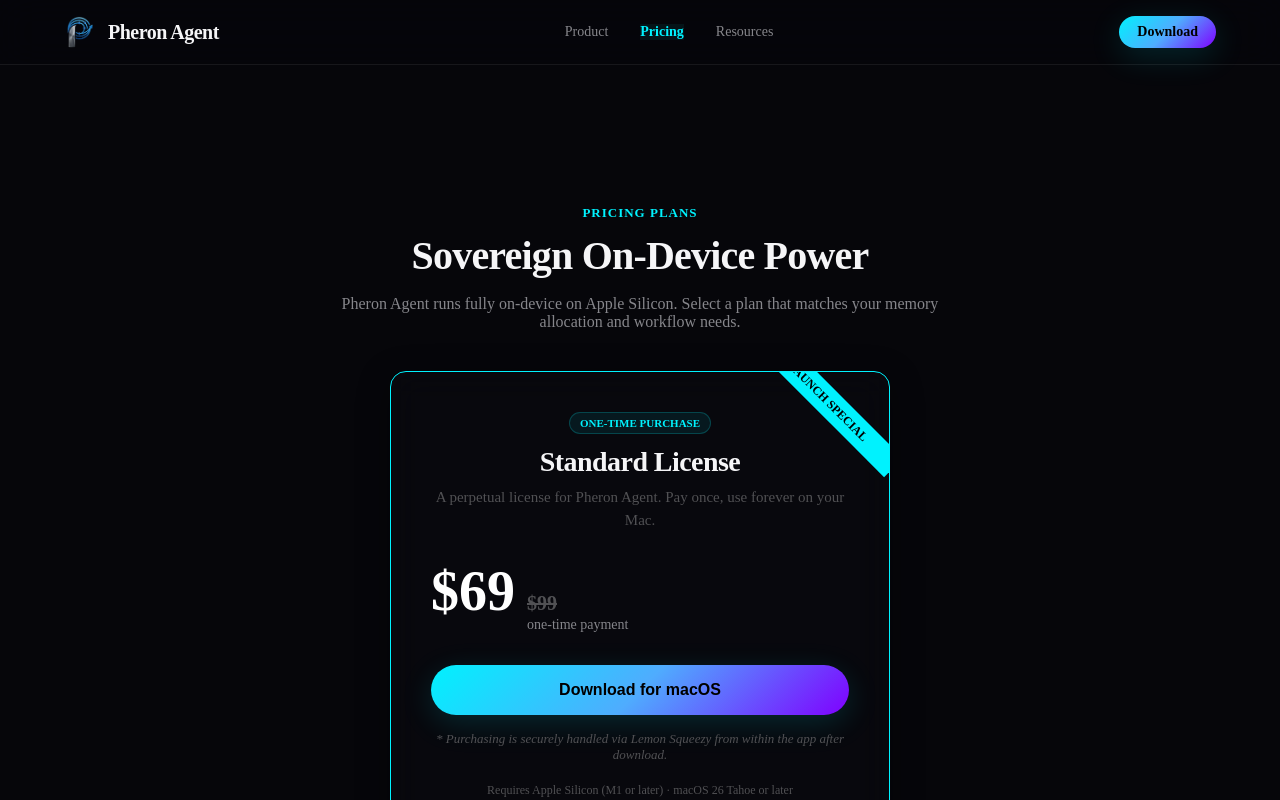
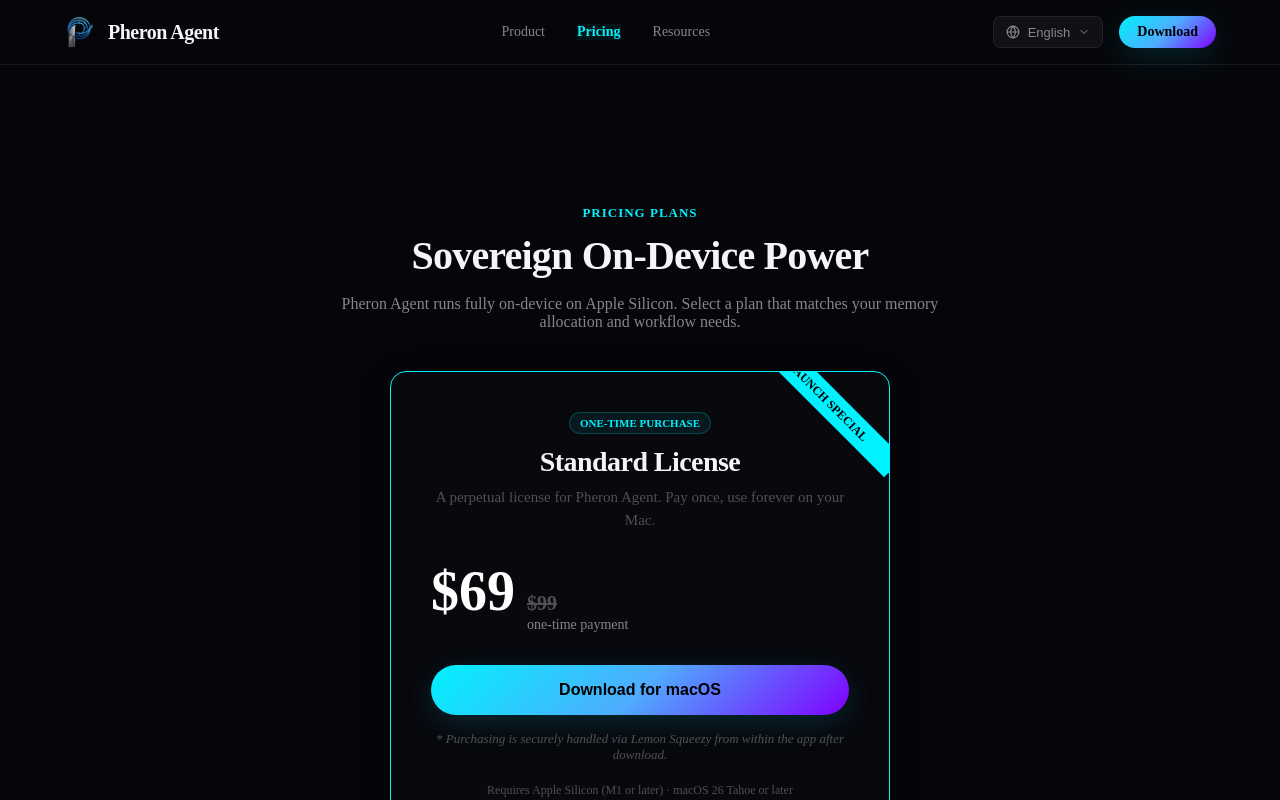
Before and after one commit to trgysvc/PheronAgentWeb, a Next.js app: page /pricing in a window 1280 px wide. Shown: the top 800 px of the page. Built offline with nearby package versions, Linux system fonts and the light colour scheme.

Commit message:
refactor: centralize language configuration and add header language selector dropdown

```diff
--- a/src/app/components/SiteHeader.tsx
+++ b/src/app/components/SiteHeader.tsx
@@ -1,16 +1,32 @@
 "use client";
 
+import { useState, useRef, useEffect } from "react";
 import Image from "next/image";
 import Link from "next/link";
 import styles from "../page.module.css";
 import { useLanguage } from "../../context/LanguageContext";
+import { LANGUAGES } from "../../i18n";
 
 interface SiteHeaderProps {
   activeTab?: string;
 }
 
 export default function SiteHeader({ activeTab }: SiteHeaderProps) {
-  const { language, t } = useLanguage();
+  const { language, setLanguage, t } = useLanguage();
+  const [languageDropdownOpen, setLanguageDropdownOpen] = useState(false);
+  const dropdownRef = useRef<HTMLDivElement>(null);
+
+  useEffect(() => {
+    function handleClickOutside(event: MouseEvent) {
+      if (dropdownRef.current && !dropdownRef.current.contains(event.target as Node)) {
+        setLanguageDropdownOpen(false);
+      }
+    }
+    document.addEventListener("mousedown", handleClickOutside);
+    return () => document.removeEventListener("mousedown", handleClickOutside);
+  }, []);
+
+  const currentLangObj = LANGUAGES.find((l) => l.code === language) || LANGUAGES[0];
 
   return (
     <header className={styles.header}>
@@ -64,6 +80,47 @@
           </div>
         </nav>
         <div className={styles.navActions}>
+          {/* Header Language Selector */}
+          <div className={styles.languageContainer} ref={dropdownRef} style={{ position: "relative" }}>
+            <button
+              className={styles.languageBtn}
+              onClick={() => setLanguageDropdownOpen(!languageDropdownOpen)}
+              style={{ background: "rgba(255,255,255,0.05)", padding: "6px 12px", borderRadius: "8px", border: "1px solid var(--border-glass)" }}
+            >
+              <svg className={styles.globeIcon} viewBox="0 0 24 24" fill="none" stroke="currentColor" strokeWidth="2" strokeLinecap="round" strokeLinejoin="round" style={{ width: "14px", height: "14px" }}>
+                <circle cx="12" cy="12" r="10" />
+                <line x1="2" y1="12" x2="22" y2="12" />
+                <path d="M12 2a15.3 15.3 0 0 1 4 10 15.3 15.3 0 0 1-4 10 15.3 15.3 0 0 1-4-10 15.3 15.3 0 0 1 4-10z" />
+              </svg>
+              <span>{currentLangObj.label}</span>
+              <svg className={`${styles.caretIcon} ${languageDropdownOpen ? styles.caretIconOpen : ""}`} viewBox="0 0 24 24" fill="none" stroke="currentColor" strokeWidth="2" strokeLinecap="round" strokeLinejoin="round" style={{ width: "12px", height: "12px" }}>
+                <polyline points="6 9 12 15 18 9" />
+              </svg>
+            </button>
+
+            {languageDropdownOpen && (
+              <div className={styles.languageDropdown} style={{ right: 0, top: "100%", marginTop: "8px" }}>
+                {LANGUAGES.map((langItem) => (
+                  <button
+                    key={langItem.code}
+                    className={`${styles.languageOption} ${language === langItem.code ? styles.languageOptionActive : ""}`}
+                    onClick={() => {
+                      setLanguage(langItem.code);
+                      setLanguageDropdownOpen(false);
+                    }}
+                  >
+                    <span>{langItem.label}</span>
+                    {language === langItem.code && (
+                      <svg className={styles.checkIcon} viewBox="0 0 24 24" fill="none" stroke="currentColor" strokeWidth="2.5" strokeLinecap="round" strokeLinejoin="round" style={{ width: "12px", height: "12px" }}>
+                        <polyline points="20 6 9 17 4 12" />
+                      </svg>
+                    )}
+                  </button>
+                ))}
+              </div>
+            )}
+          </div>
+
           <Link href="/download" className={`${styles.navBtn} btn-primary`}>{t("nav.download", "Download")}</Link>
         </div>
       </div>
--- a/src/app/resources/docs/[lang]/[...slug]/page.tsx
+++ b/src/app/resources/docs/[lang]/[...slug]/page.tsx
@@ -4,6 +4,7 @@
 import ResourcesClientLayout from "../../../ResourcesClientLayout";
 import styles from "../../../../page.module.css";
 import { parseMarkdown } from "../../../../../utils/markdown";
+import { LANGUAGES } from "../../../../../i18n";
 
 interface PageProps {
   params: Promise<{
@@ -52,7 +53,7 @@
   }
 
   const slugPartsList = Array.from(uniqueSlugMap.values());
-  const languages = ["en", "tr"];
+  const languages = LANGUAGES.map((l) => l.code);
   const paramsList: { lang: string; slug: string[] }[] = [];
 
   for (const lang of languages) {
--- a/src/app/resources/docs/[lang]/page.tsx
+++ b/src/app/resources/docs/[lang]/page.tsx
@@ -10,8 +10,10 @@
   }>;
 }
 
+import { LANGUAGES } from "../../../../i18n";
+
 export async function generateStaticParams() {
-  return [{ lang: "en" }, { lang: "tr" }];
+  return LANGUAGES.map((l) => ({ lang: l.code }));
 }
 
 export default async function ResourcesDocsIndexPage({ params }: PageProps) {
--- a/src/context/LanguageContext.tsx
+++ b/src/context/LanguageContext.tsx
@@ -106,7 +106,7 @@
     if (pathname && pathname.startsWith("/resources/docs")) {
       const parts = pathname.split("/").filter(Boolean);
       // parts[0] = 'resources', parts[1] = 'docs'
-      if (parts.length >= 3 && (parts[2] === "en" || parts[2] === "tr")) {
+      if (parts.length >= 3 && LANGUAGES.some((l) => l.code === parts[2])) {
         parts[2] = validLang;
         const newPath = "/" + parts.join("/");
         router.push(newPath);
```
